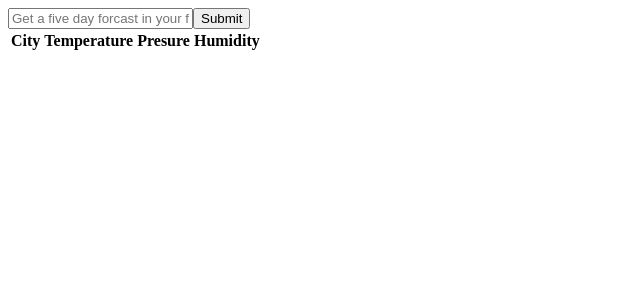
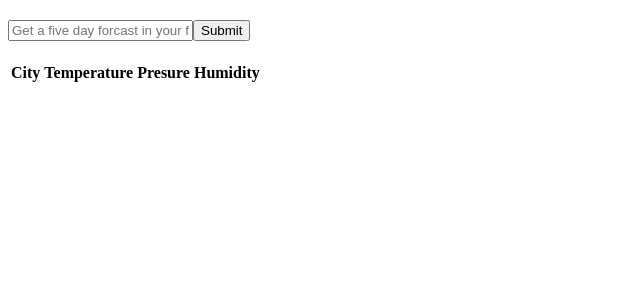
Before and after one commit to gghughunishvili/react, a React app in the folder weather-app/: page / in a window 1280 px wide. Shown: the top 300 px of the page, without its empty margins (0-640 px from the left). Built offline with nearby package versions, Linux system fonts and the light colour scheme; the HTML template or start-up script is replaced by a standard one.

Commit message:
added styling and node-sass

```diff
--- a/weather-app/package.json
+++ b/weather-app/package.json
@@ -23,6 +23,7 @@
     "babel-preset-react": "^6.24.1",
     "babel-preset-stage-0": "^6.24.1",
     "lodash": "^4.17.4",
+    "node-sass": "^4.5.3",
     "react": "^15.6.1",
     "react-dom": "^15.6.1",
     "react-redux": "^5.0.6",
--- a/weather-app/src/components/App.js
+++ b/weather-app/src/components/App.js
@@ -1,6 +1,7 @@
 import React, { Component } from 'react'
 import SearchBar from '../containers/SearchBar'
 import WeatherList from '../containers/WeatherList'
+import '../stylesheets/index.scss'
 
 export default class App extends Component {
 
--- /dev/null
+++ b/weather-app/src/stylesheets/index.scss
@@ -0,0 +1 @@
+@import "./global.scss";
```
Also changed, not shown: 1 other file (tests, documents, lock files or other folders).
